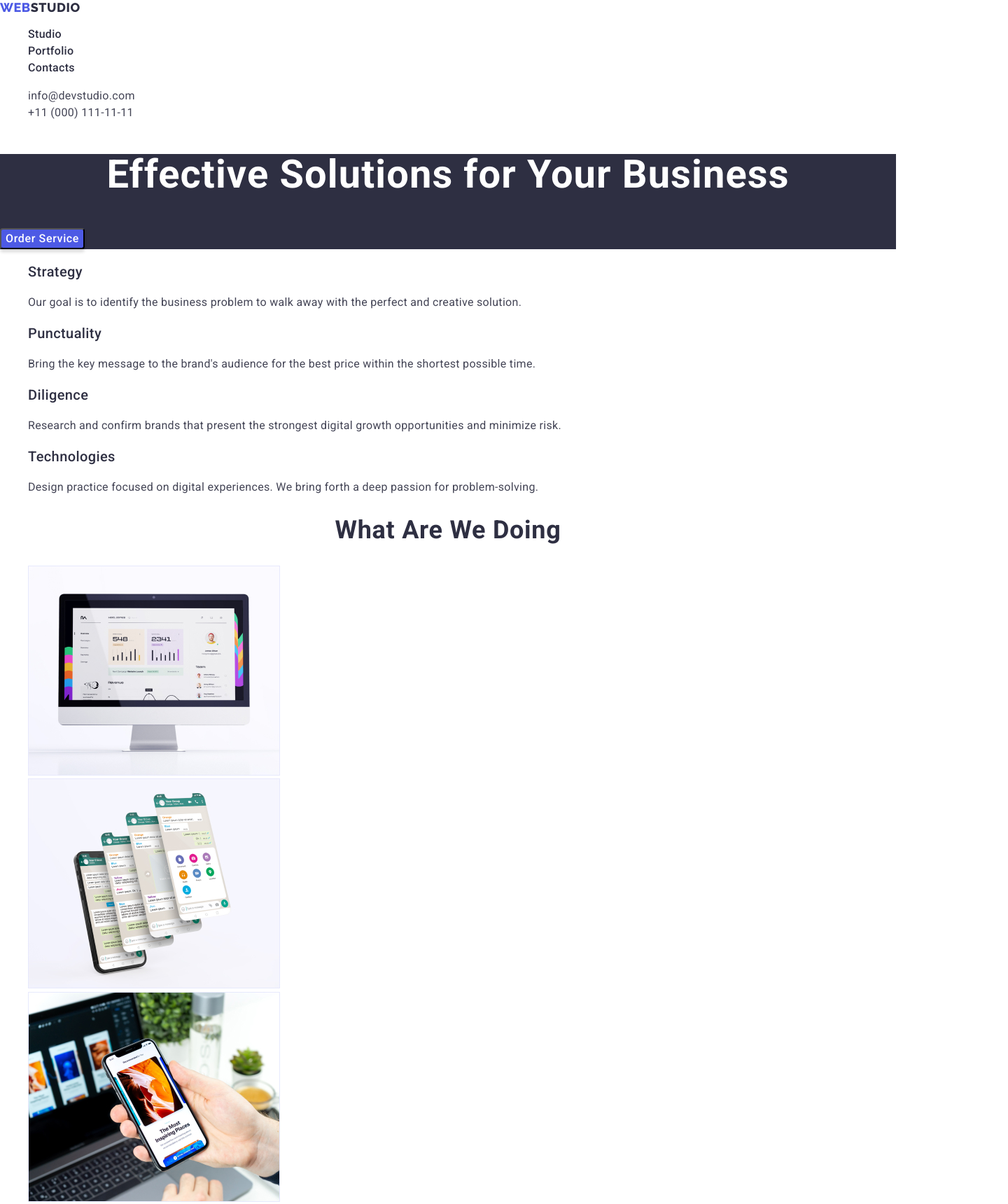
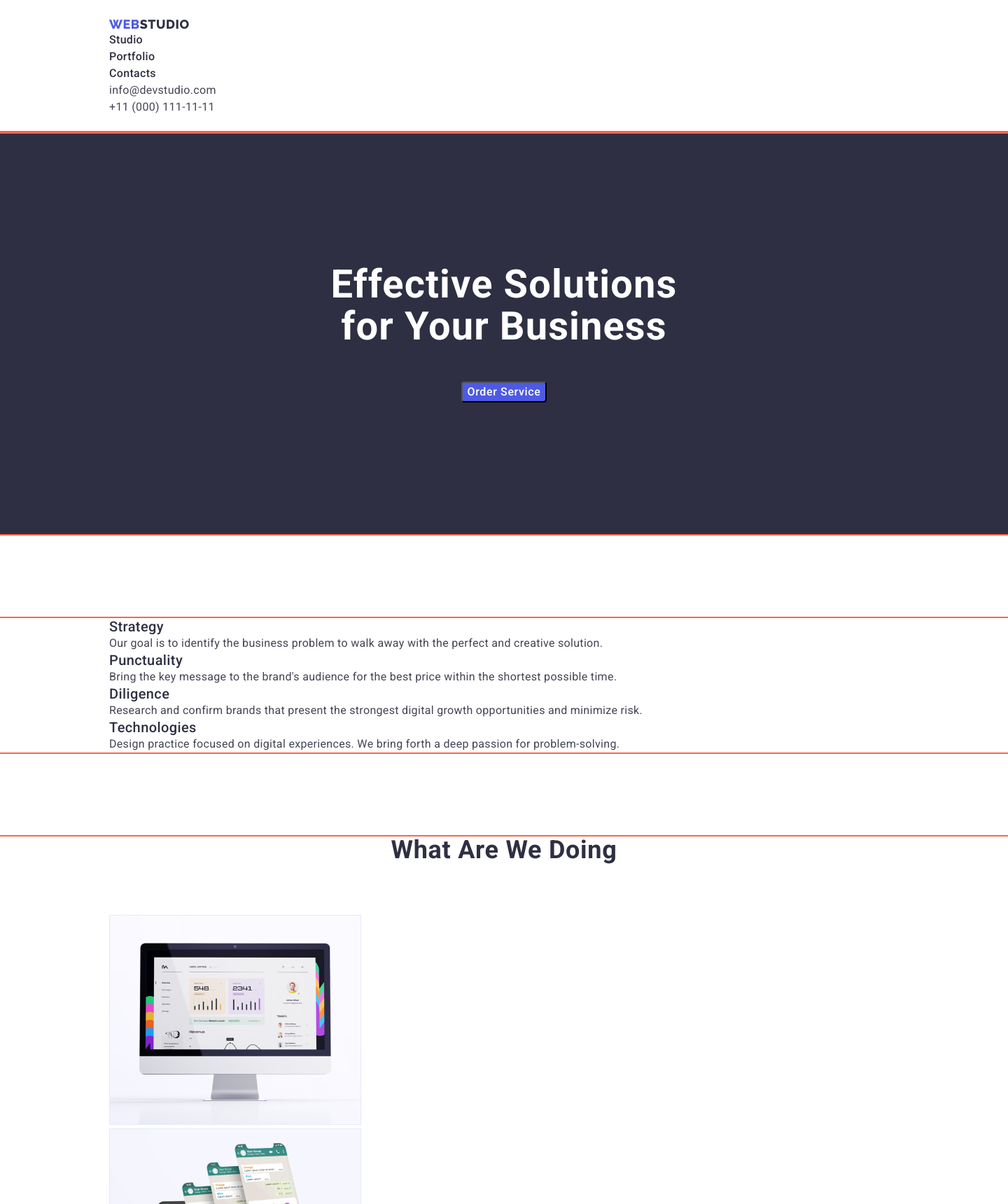
Before and after one commit to HaberSerhii/goit-home-work-03, a plain HTML site: page index.html in a window 1280 px wide. Shown: the top 1720 px of the page at 70% size, 1440 px wide, since content can reach past the window. Drawn offline with nearby package versions, Linux system fonts and the light colour scheme.

Commit message:
Update CSS
Update: margin and padding

```diff
--- a/css/style.css
+++ b/css/style.css
@@ -21,12 +21,16 @@ body {
   background-color: var(--white-background-color);
   color: var(--text-color);
   font-family: var(--main-brand-font);
+  width: 1440px;
+  margin: auto;
 }
 
 /* Specification */
 
 .list {
   list-style-type: none;
+  margin: 0px;
+  padding: 0px;
 }
 
 .link {
@@ -41,7 +45,10 @@ body {
   font-size: 56px;
   line-height: 1.07;
   letter-spacing: 0.02em;
-  text-align: center;
+  margin-top: 0px;
+  margin-bottom: 48px;
+  margin-right: 472px;
+  margin-left: 472px;
 }
 
 .title-second {
@@ -52,6 +59,8 @@ body {
   letter-spacing: 0.02em;
   text-align: center;
   text-transform: capitalize;
+  margin-top: 0px;
+  margin-bottom: 72px;
 }
 
 .title-third {
@@ -60,6 +69,8 @@ body {
   font-size: 20px;
   line-height: 1.2;
   letter-spacing: 0.02em;
+  margin-top: 0px;
+  margin-bottom: 0px;
 }
 
 /* Paragraphs */
@@ -70,6 +81,8 @@ body {
   font-size: 16px;
   line-height: 1.5;
   letter-spacing: 0.02em;
+  margin-top: 0px;
+  margin-bottom: 0px;
 }
 
 /* Buttons */
@@ -80,10 +93,8 @@ body {
   font-weight: 500;
   font-size: 16px;
   line-height: 1.5;
-  align-items: center;
   letter-spacing: 0.04em;
   background-color: var(--primary-brand-color);
-  box-shadow: 0px 4px 4px rgba(0, 0, 0, 0.15);
   border-radius: 4px;
   cursor: pointer;
 }
@@ -123,6 +134,20 @@ body {
 /* ------------------------------------------- */
 /* ================== HEADER ================== */
 
+/* Header */
+
+.page-header {
+  margin-left: auto;
+  margin-right: auto;
+  outline: 2px solid tomato;
+}
+
+.header-container {
+  padding-left: 156px;
+  padding-right: 156px;
+  padding-top: 24px;
+  padding-bottom: 24px;
+}
 /* Logotype */
 
 .brand-logotype {
@@ -193,19 +218,67 @@ body {
 /* =================== MAIN ==================== */
 
 /* Hero section */
+.hero-container {
+  background-color: var(--dark-color);
+}
 
 .section-hero {
-  background-color: var(--dark-color);
+  padding-top: 188px;
+  padding-bottom: 188px;
+  margin-left: auto;
+  margin-right: auto;
+  text-align: center;
+
+  outline: 2px solid tomato;
 }
 
 /* Features */
 
+.features-container {
+  padding: 0px;
+}
+
+.section-features {
+  padding-left: 156px;
+  padding-right: 156px;
+  margin-top: 120px;
+  margin-left: auto;
+  margin-right: auto;
+  outline: 2px solid tomato;
+}
+
 /* What are we doing */
+
+.application-container {
+  padding: 0px;
+}
+
+.section-application {
+  padding-left: 156px;
+  padding-right: 156px;
+  margin-top: 120px;
+  margin-bottom: 120px;
+  margin-left: auto;
+  margin-right: auto;
+
+  outline: 2px solid tomato;
+}
 
 /* Our team */
 
+.team-container {
+  background-color: var(--light-color);
+  padding: 0px;
+}
+
 .section-team {
-  background-color: var(--light-color);
+  padding-left: 156px;
+  padding-right: 156px;
+  padding-top: 120px;
+  padding-bottom: 120px;
+  margin-left: auto;
+  margin-right: auto;
+  outline: 2px solid tomato;
 }
 
 .team-list {
@@ -216,8 +289,19 @@ body {
 /* --------------------------------------------- */
 /* ================== FOOTER =================== */
 
+.footer-container {
+  background-color: var(--dark-color);
+  padding: 0px;
+}
+
 .webstudio-footer {
-  background-color: var(--dark-color);
+  padding-left: 156px;
+  padding-right: 156px;
+  padding-top: 100px;
+  padding-bottom: 100px;
+  margin-left: auto;
+  margin-right: auto;
+  outline: 2px solid tomato;
 }
 
 .darkmode {
--- a/index.html
+++ b/index.html
@@ -20,8 +20,9 @@
 
   <body>
     <!-- Site header -->
-    <header>
+    <header class="page-header">
       <!-- Menu navigation -->
+      <div class="header-container">
         <nav class="nav">
           <a class="brand-logotype link" href="./index.html"
             >Web<span class="logo-part">Studio</span></a
@@ -53,23 +54,27 @@
             </li>
           </ul>
         </address>
+      </div>
     </header>
     <!-- Main block -->
     <main>
       <!-- Hero -->
+      <div class="hero-container">
         <section class="section-hero">
           <h1 class="title-first">Effective Solutions for Your Business</h1>
           <button type="button" class="main-button">Order Service</button>
         </section>
+      </div>
       <!-- Features -->
+      <div class="features-conteiner">
         <section class="section-features">
           <h2 class="title-second" hidden>Features</h2>
           <ul class="list">
             <li>
               <h3 class="title-third">Strategy</h3>
               <p class="description">
-              Our goal is to identify the business problem to walk away with the
-              perfect and creative solution.
+                Our goal is to identify the business problem to walk away with
+                the perfect and creative solution.
               </p>
             </li>
             <li>
@@ -95,7 +100,9 @@
             </li>
           </ul>
         </section>
+      </div>
       <!-- What are we doing -->
+      <div class="application-container">
         <section class="section-application">
           <h2 class="title-second">What are we doing</h2>
           <ul class="list">
@@ -106,11 +113,17 @@
               <img src="./images/mobile.jpg" alt="Mobile" width="360" />
             </li>
             <li>
-            <img src="./images/application.jpg" alt="Application" width="360" />
+              <img
+                src="./images/application.jpg"
+                alt="Application"
+                width="360"
+              />
             </li>
           </ul>
         </section>
+      </div>
       <!-- Our team -->
+      <div class="team-container">
         <section class="section-team">
           <h2 class="title-second">Our Team</h2>
           <ul class="list">
@@ -148,17 +161,20 @@
             </li>
           </ul>
         </section>
+      </div>
     </main>
     <!-- Site footer -->
+    <div class="footer-container">
       <footer class="webstudio-footer">
         <!-- Logotype -->
         <a class="brand-logotype link" href="./index.html"
           >Web<span class="logo-part darkmode">Studio</span></a
         >
         <p class="description darkmode">
-        Increase the flow of customers and sales for your business with digital
-        marketing & growth solutions.
+          Increase the flow of customers and sales for your business with
+          digital marketing & growth solutions.
         </p>
       </footer>
+    </div>
   </body>
 </html>
```
Lines whose indentation alone changed are shown as unchanged.
